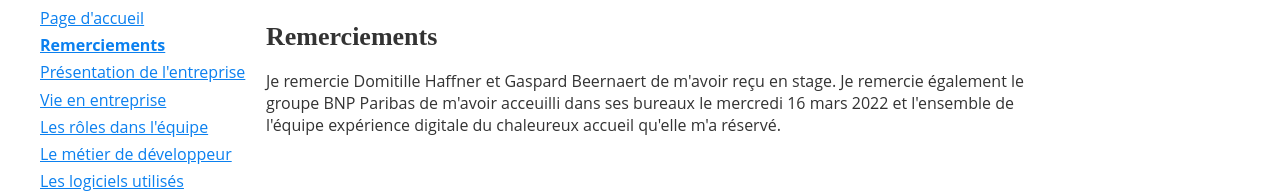
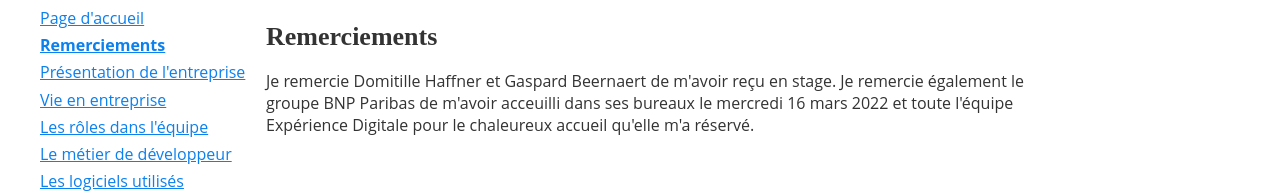
Before and after one commit to Vicosse/website, an Eleventy site: page src/remerciements.md in a window 1280 px wide. Shown: the part 156-349 px from the top of the page. Built offline with nearby package versions, Linux system fonts and the light colour scheme; Eleventy itself is replaced by a stand-in of ours; files that its build step writes are made by us from their sources.

Commit message:
Update remerciements.md

```diff
--- a/src/remerciements.md
+++ b/src/remerciements.md
@@ -7,4 +7,4 @@ order: 1
 ---
 
 Je remercie Domitille Haffner et Gaspard Beernaert de m'avoir reçu en stage.
-Je remercie également le groupe BNP Paribas de m'avoir acceuilli dans ses bureaux le mercredi 16 mars 2022 et l'ensemble de l'équipe expérience digitale du chaleureux accueil qu'elle m'a réservé.
+Je remercie également le groupe BNP Paribas de m'avoir acceuilli dans ses bureaux le mercredi 16 mars 2022 et toute l'équipe Expérience Digitale pour le chaleureux accueil qu'elle m'a réservé.
```
